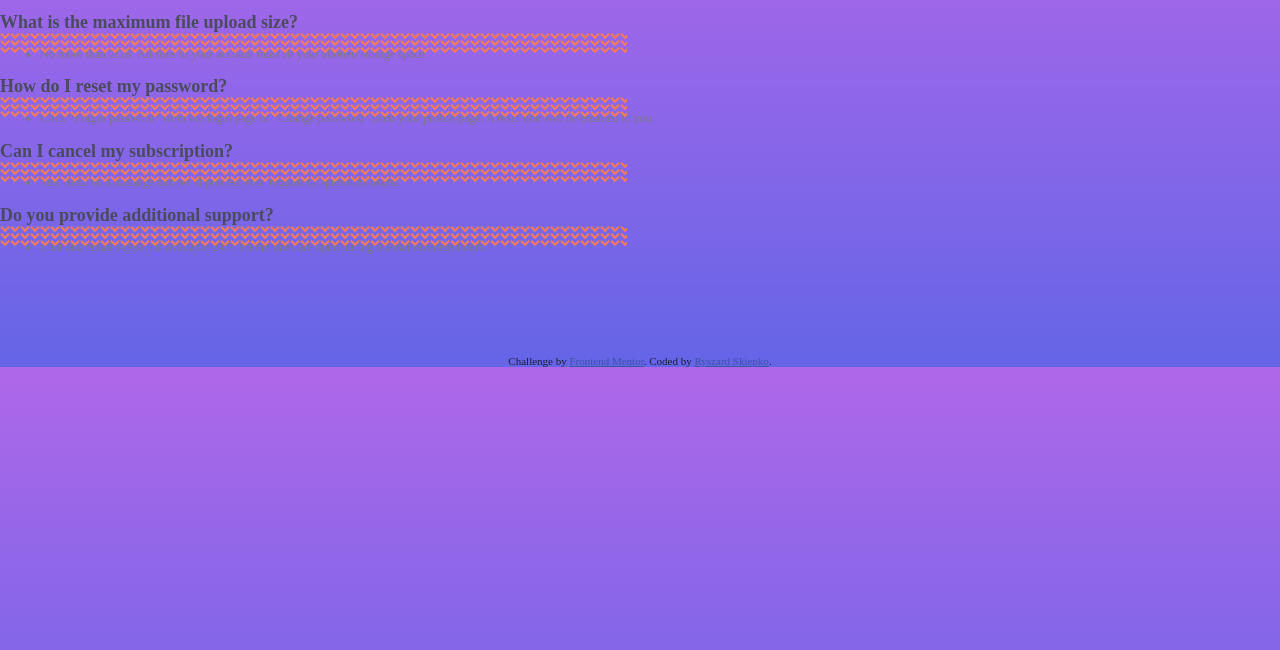
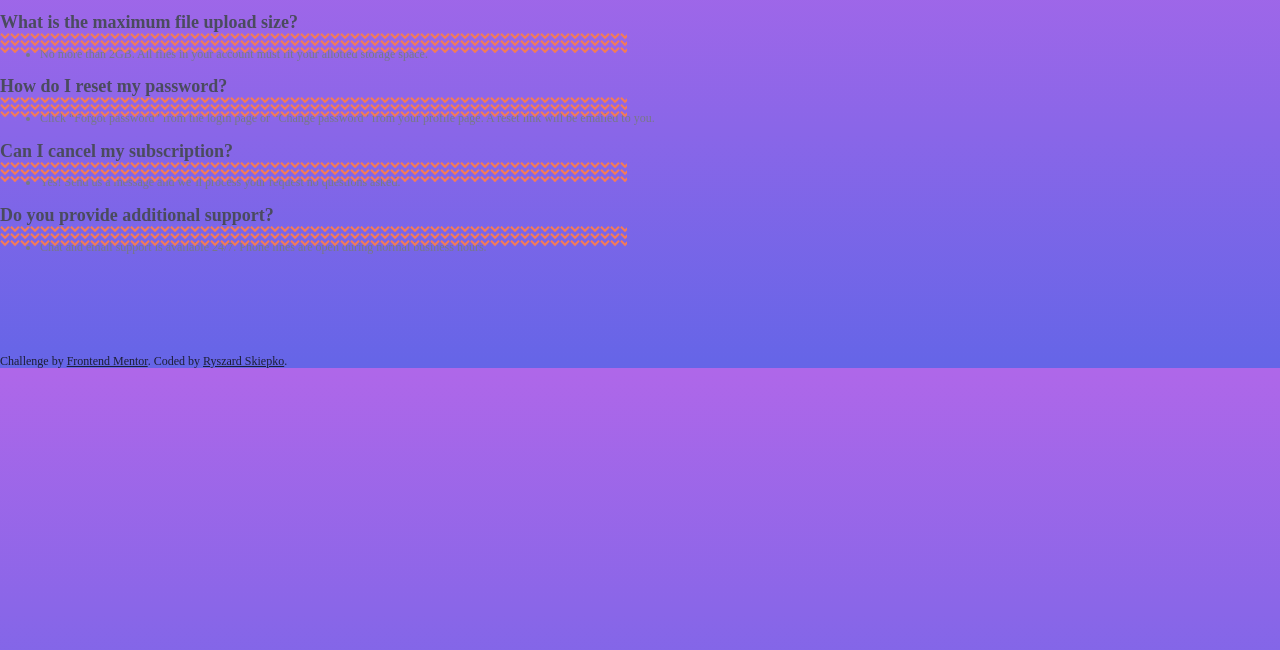
Before and after one commit to ryszardskiepko/faq-accordion-card, a website: page index.html in a window 1280 px wide. Shown: the part 112-762 px from the top of the page. Drawn offline with Linux system fonts and the light colour scheme.

Commit message:
HTML styles removed

```diff
--- a/index.html
+++ b/index.html
@@ -7,16 +7,6 @@
     <!-- displays site properly based on user's device -->
     <link rel="icon" type="image/png" sizes="32x32" href="./images/favicon-32x32.png" />
     <title>Frontend Mentor | FAQ Accordion Card</title>
-    <!-- Feel free to remove these styles or customise in your own stylesheet 👍 -->
-    <style>
-      .attribution {
-        font-size: 11px;
-        text-align: center;
-      }
-      .attribution a {
-        color: hsl(228, 45%, 44%);
-      }
-    </style>
     <meta name="description" content="FAQ Accordion Card made thanks to the Frontend Mentor" />
     <link href="normalize.css" rel="stylesheet" type="text/css" />
     <link href="style.css" rel="stylesheet" type="text/css" />
@@ -81,7 +71,11 @@
 
     <div class="attribution">
       Challenge by
-      <a class="attribution__link" href="https://www.frontendmentor.io?ref=challenge" target="_blank">Frontend Mentor</a
+      <a
+        class="attribution__link"
+        href="https://www.frontendmentor.io?ref=challenge"
+        target="_blank"
+        >Frontend Mentor</a
       >. Coded by <a class="attribution__name" href="#">Ryszard Skiepko</a>.
     </div>
   </body>
```
